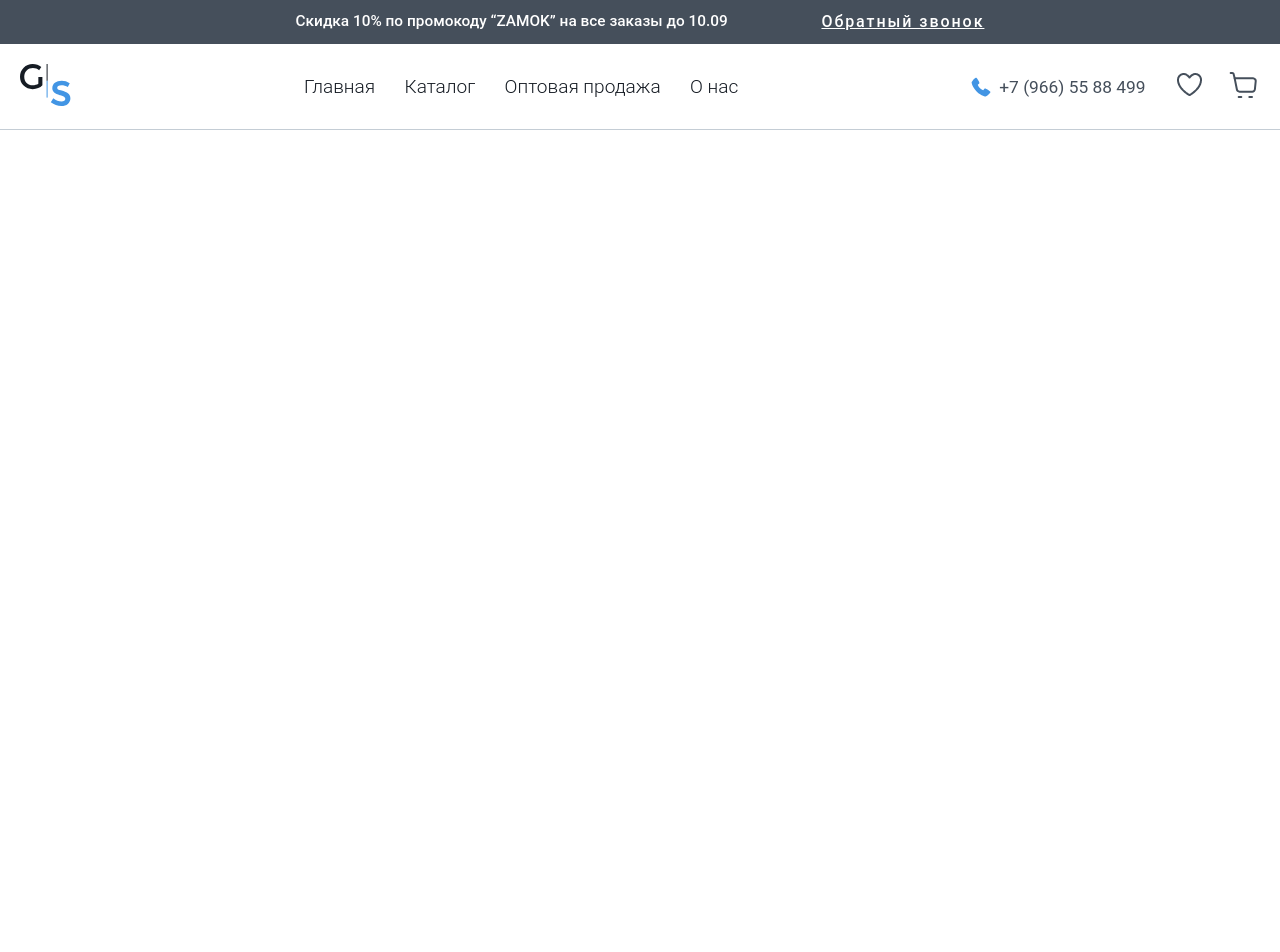
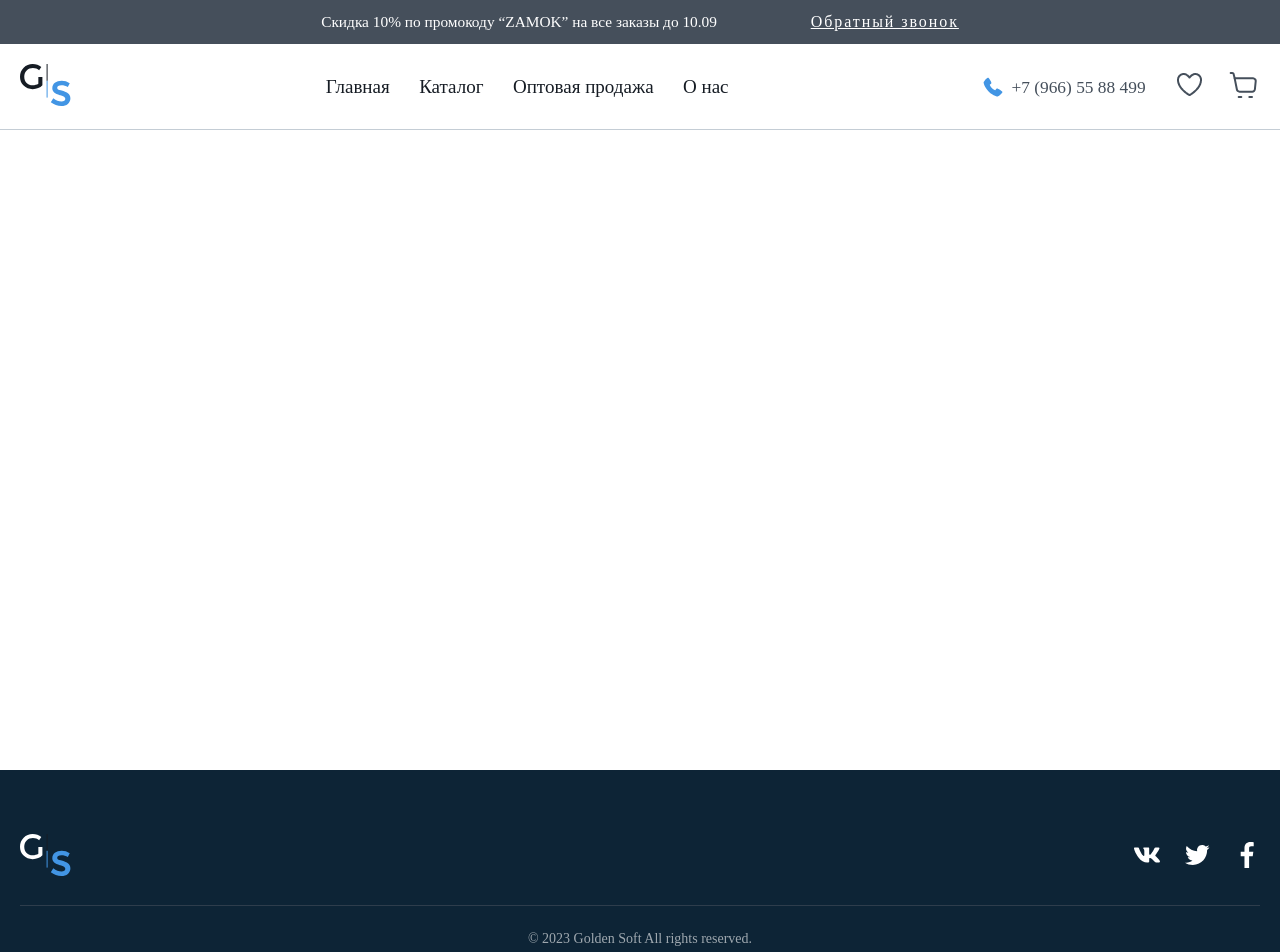
Before and after one commit to sharifboy/Golden, a React (Create React App) app: page / in a window 1280 px wide. Shown: the top 952 px of the page. Before the commit the page ends 800 px from the top, so only its background shows below. Built offline with nearby package versions, Linux system fonts and the light colour scheme.

Commit message:
added footer

```diff
--- /dev/null
+++ b/src/assets/images/svgIcons/facebook.jsx
@@ -0,0 +1,24 @@
+import * as React from "react";
+const FacebookIcon = (props) => (
+    <svg
+        xmlns='http://www.w3.org/2000/svg'
+        width={26}
+        height={26}
+        viewBox='0 0 26 26'
+        fill='none'
+        {...props}
+    >
+        <g clipPath='url(#clip0_5527_1061)'>
+            <path
+                d='M17.3301 4.31708H19.7037V0.183083C19.2942 0.12675 17.8859 0 16.2457 0C12.8235 0 10.4791 2.15258 10.4791 6.10892V9.75H6.70264V14.3715H10.4791V26H15.1093V14.3726H18.7331L19.3083 9.75108H15.1082V6.56717C15.1093 5.23142 15.469 4.31708 17.3301 4.31708Z'
+                fill='white'
+            />
+        </g>
+        <defs>
+            <clipPath id='clip0_5527_1061'>
+                <rect width={26} height={26} fill='white' />
+            </clipPath>
+        </defs>
+    </svg>
+);
+export default FacebookIcon;
--- a/src/assets/images/svgIcons/index.js
+++ b/src/assets/images/svgIcons/index.js
@@ -1,3 +1,6 @@
 export { default as CartIcon } from "./cart";
 export { default as LogoIcon } from "./logo";
 export { default as PhoneLogo } from "./phone";
+export { default as VcontactIcon } from "./vk";
+export { default as TwitterIcon } from "./twitter";
+export { default as FacebookIcon } from "./facebook";
--- a/src/assets/images/svgIcons/logo.jsx
+++ b/src/assets/images/svgIcons/logo.jsx
@@ -11,7 +11,7 @@ const LogoIcon = (props) => (
     >
         <path
             d='M18.3452 13.0722H22.4V21.3728C20.1254 23.9242 16.8618 25.2 12.6093 25.2C9.01603 25.2 6.01618 24.0071 3.60971 21.6213C1.20324 19.2355 0 16.2532 0 12.6745C0 9.09585 1.21972 6.09703 3.65916 3.6781C6.13156 1.22603 9.11493 0 12.6093 0C16.1036 0 19.0045 1.01065 21.3121 3.03195L19.1364 6.16331C17.4552 4.73846 15.3948 4.02603 12.9554 4.02603C10.483 4.02603 8.40617 4.83786 6.72494 6.46153C5.07667 8.05206 4.25254 10.1231 4.25254 12.6745C4.25254 15.226 5.0437 17.297 6.62604 18.8876C8.24135 20.445 10.2358 21.2236 12.6093 21.2236C14.9168 21.2236 16.8288 20.7266 18.3452 19.7325V13.0722Z'
-            fill='#161C24'
+            fill={`${props.color ? props.color : "#161C24"}`}
         />
         <line
             x1={27.1001}
--- /dev/null
+++ b/src/assets/images/svgIcons/twitter.jsx
@@ -0,0 +1,17 @@
+import * as React from "react";
+const TwitterIcon = (props) => (
+    <svg
+        xmlns='http://www.w3.org/2000/svg'
+        width={26}
+        height={26}
+        viewBox='0 0 26 26'
+        fill='none'
+        {...props}
+    >
+        <path
+            d='M25.6133 5.3483C24.7087 5.74913 23.737 6.01996 22.7154 6.14238C23.7695 5.51166 24.5581 4.51897 24.9341 3.34955C23.9437 3.93779 22.8598 4.35184 21.7296 4.57371C20.9695 3.76215 19.9627 3.22423 18.8656 3.04348C17.7684 2.86272 16.6423 3.04924 15.6621 3.57407C14.6818 4.0989 13.9022 4.93269 13.4444 5.94598C12.9865 6.95926 12.8761 8.09536 13.1301 9.17788C11.1234 9.07713 9.16032 8.55556 7.36826 7.64703C5.57621 6.7385 3.99521 5.4633 2.72789 3.90421C2.29455 4.65171 2.04539 5.51838 2.04539 6.44138C2.0449 7.27229 2.24952 8.09048 2.64109 8.82334C3.03266 9.5562 3.59906 10.1811 4.29005 10.6425C3.48869 10.617 2.705 10.4005 2.00422 10.011V10.076C2.00414 11.2413 2.40726 12.3709 3.14517 13.2729C3.88308 14.1749 4.91034 14.7938 6.05264 15.0246C5.30924 15.2258 4.52984 15.2555 3.7733 15.1113C4.09559 16.114 4.72338 16.9909 5.56878 17.6191C6.41419 18.2474 7.43488 18.5955 8.48797 18.6148C6.70029 20.0182 4.49251 20.7794 2.2198 20.776C1.81722 20.7762 1.41497 20.7526 1.01514 20.7056C3.32207 22.1889 6.00751 22.9761 8.75014 22.973C18.0343 22.973 23.1097 15.2835 23.1097 8.61455C23.1097 8.39788 23.1043 8.17905 23.0946 7.96238C24.0818 7.24844 24.934 6.36435 25.6111 5.35155L25.6133 5.3483Z'
+            fill='white'
+        />
+    </svg>
+);
+export default TwitterIcon;
--- /dev/null
+++ b/src/assets/images/svgIcons/vk.jsx
@@ -0,0 +1,26 @@
+import * as React from "react";
+const VcontactIcon = (props) => (
+    <svg
+        xmlns='http://www.w3.org/2000/svg'
+        width={26}
+        height={26}
+        viewBox='0 0 26 26'
+        fill='none'
+        {...props}
+    >
+        <g clipPath='url(#clip0_5527_1055)'>
+            <path
+                fillRule='evenodd'
+                clipRule='evenodd'
+                d='M25.4042 6.44375C25.584 5.85225 25.4042 5.41675 24.5429 5.41675H21.6992C20.9755 5.41675 20.6418 5.79266 20.4609 6.20758C20.4609 6.20758 19.0147 9.66992 16.9661 11.9189C16.3031 12.5711 16.0019 12.778 15.6401 12.778C15.4592 12.778 15.1873 12.5711 15.1873 11.9785V6.44375C15.1873 5.73308 14.9879 5.41675 14.3856 5.41675H9.91358C9.46183 5.41675 9.18992 5.74608 9.18992 6.05916C9.18992 6.73192 10.2148 6.88792 10.3198 8.78158V12.8961C10.3198 13.7985 10.1541 13.9621 9.79225 13.9621C8.82808 13.9621 6.48267 10.4835 5.09058 6.50333C4.82083 5.72875 4.54783 5.41675 3.82092 5.41675H0.975C0.1625 5.41675 0 5.79266 0 6.20758C0 6.94642 0.964167 10.6168 4.49042 15.4712C6.84125 18.7862 10.1508 20.5834 13.1658 20.5834C14.9738 20.5834 15.197 20.1848 15.197 19.4968V16.9911C15.197 16.1927 15.3682 16.0334 15.9413 16.0334C16.3638 16.0334 17.0863 16.2414 18.7742 17.8393C20.7025 19.7341 21.0199 20.5834 22.1054 20.5834H24.9492C25.7617 20.5834 26.169 20.1848 25.935 19.3961C25.6772 18.6118 24.7563 17.4732 23.5354 16.1223C22.8724 15.3531 21.8779 14.5243 21.5757 14.1094C21.1543 13.5775 21.2745 13.3403 21.5757 12.8668C21.5757 12.8668 25.0423 8.072 25.4031 6.44375H25.4042Z'
+                fill='white'
+            />
+        </g>
+        <defs>
+            <clipPath id='clip0_5527_1055'>
+                <rect width={26} height={26} fill='white' />
+            </clipPath>
+        </defs>
+    </svg>
+);
+export default VcontactIcon;
--- /dev/null
+++ b/src/components/Footer/data.js
@@ -0,0 +1,26 @@
+import {
+    FacebookIcon,
+    LogoIcon,
+    TwitterIcon,
+    VcontactIcon,
+} from "../../assets/images/svgIcons";
+
+const socialMediaData = [
+    {
+        id: 0,
+        href: "https://vkontakt.com",
+        icon: <VcontactIcon />,
+    },
+    {
+        id: 1,
+        href: "https://twitter.com",
+        icon: <TwitterIcon />,
+    },
+    {
+        id: 2,
+        href: "https://facebook.com",
+        icon: <FacebookIcon />,
+    },
+];
+
+export { socialMediaData };
--- a/src/components/Footer/index.jsx
+++ b/src/components/Footer/index.jsx
@@ -1,9 +1,33 @@
-import React from 'react'
+import React from "react";
+import * as S from "./style";
+import { Link } from "react-router-dom";
+import { LogoIcon } from "../../assets/images/svgIcons";
+import { socialMediaData } from "./data";
+import { Container } from "../Container/style";
 
 const Footer = () => {
-  return (
-    <div>Footer</div>
-  )
-}
+    return (
+        <S.FooterWrapper>
+            <Container>
+                <S.FooterContent>
+                    <Link to='/'>
+                        <LogoIcon color='#fff' />
+                    </Link>
+                    <S.SocialMediaLinks>
+                        {socialMediaData.map((el) => (
+                            <S.MediaLink key={el.id} href={el.href}>
+                                {el.icon}
+                            </S.MediaLink>
+                        ))}
+                    </S.SocialMediaLinks>
+                </S.FooterContent>
+                <S.FooterBottom>
+                    © {new Date().getFullYear()} Golden Soft All rights
+                    reserved.
+                </S.FooterBottom>
+            </Container>
+        </S.FooterWrapper>
+    );
+};
 
-export default Footer
+export default Footer;
--- /dev/null
+++ b/src/components/Footer/style.js
@@ -0,0 +1,42 @@
+import styled from "styled-components";
+import { Colors, Flex } from "../../utils";
+
+const FooterWrapper = styled.footer`
+    width: 100%;
+    background-color: ${Colors.deepDark};
+    padding: 64px 0 0;
+`;
+
+const FooterContent = styled.div`
+    ${Flex.spaceBetween}
+    padding-bottom: 25px;
+`;
+
+const SocialMediaLinks = styled.div`
+    ${Flex.alignCenter}
+    gap: 24px;
+`;
+
+const MediaLink = styled.a`
+    display: block;
+`;
+
+const FooterBottom = styled.div`
+    width: 100%;
+    padding-block: 24px;
+    text-align: center;
+    font-weight: 400;
+    font-size: 14px;
+    line-height: 17px;
+    color: ${Colors.light};
+    opacity: 0.6;
+    border-top: 1px solid ${Colors.gray};
+`;
+
+export {
+    FooterWrapper,
+    FooterContent,
+    SocialMediaLinks,
+    MediaLink,
+    FooterBottom,
+};
--- a/src/pages/Home/index.jsx
+++ b/src/pages/Home/index.jsx
@@ -1,10 +1,13 @@
 import React from "react";
 import Header from "../../components/Header";
+import Footer from "../../components/Footer";
 
 const Home = () => {
     return (
         <React.Fragment>
             <Header />
+            <main></main>
+            <Footer />
         </React.Fragment>
     );
 };
--- a/src/utils/globalStyles.js
+++ b/src/utils/globalStyles.js
@@ -10,7 +10,9 @@ export const GlobalStyles = createGlobalStyle`
         text-decoration: none;
     }
 
-    body {
-        font-family: Roboto, sanf-serif;
+    main {
+        height: 80vh;
     }
+
+
 `;
```
